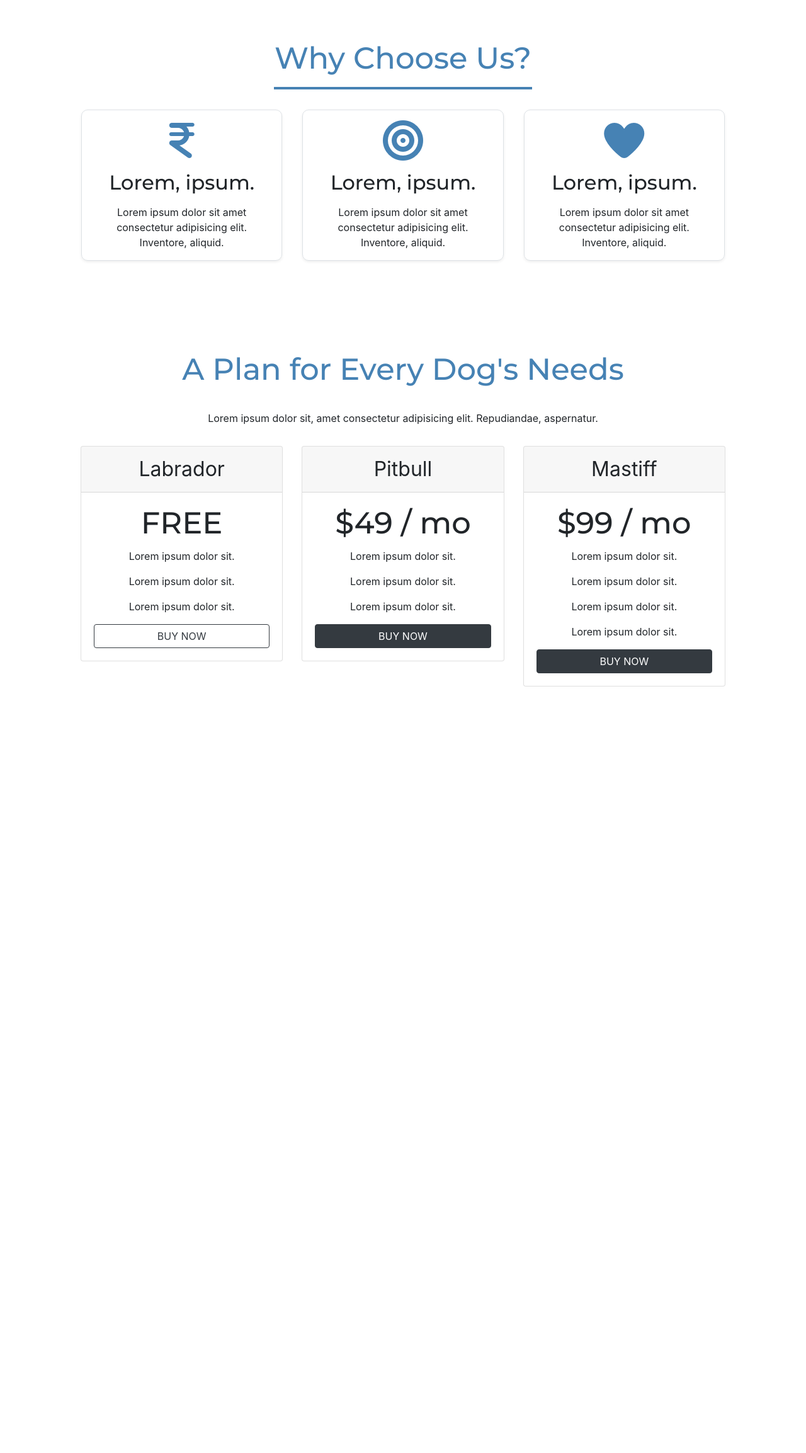
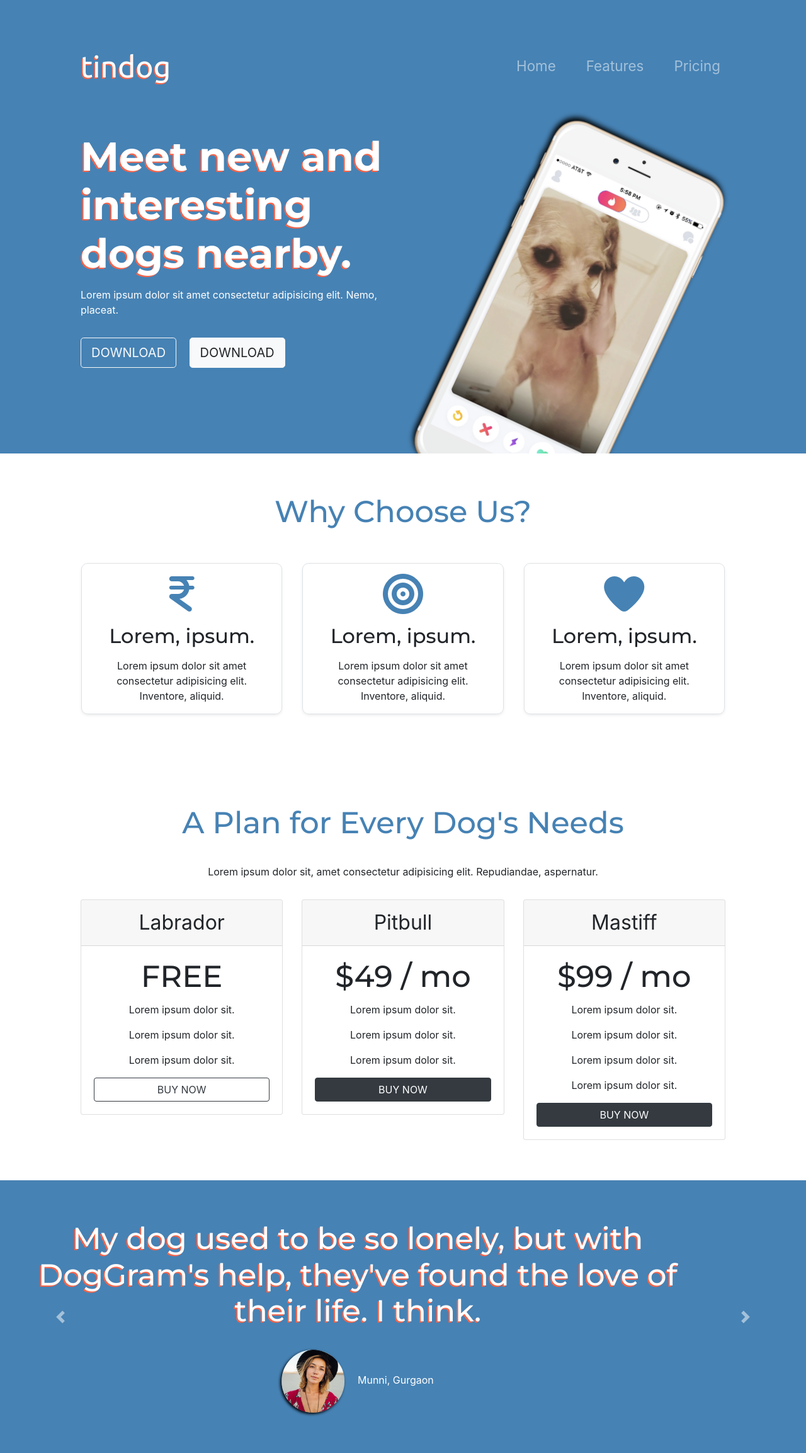
Before and after one commit to rohnshrma/dheeraj_web_dev, a plain HTML site: page TINDOG/index.html in a window 1280 px wide. Shown: the whole page at 63% size. Before the commit the page ends 1154 px from the top, so only its background shows below. Drawn offline with nearby package versions, Linux system fonts and the light colour scheme.

Commit message:
Add header section, image carousel, and responsive styles for TINDOG

```diff
--- a/TINDOG/index.html
+++ b/TINDOG/index.html
@@ -21,6 +21,54 @@
     <link rel="stylesheet" href="style.css" />
   </head>
   <body>
+    <div id="header">
+      <nav class="p-0 navbar navbar-expand-lg navbar-dark">
+        <a class="navbar-brand" href="#">tindog</a>
+        <button
+          class="navbar-toggler"
+          type="button"
+          data-toggle="collapse"
+          data-target="#navbarNav"
+          aria-controls="navbarNav"
+          aria-expanded="false"
+          aria-label="Toggle navigation"
+        >
+          <span class="navbar-toggler-icon"></span>
+        </button>
+        <div class="collapse navbar-collapse" id="navbarNav">
+          <ul class="navbar-nav ml-auto">
+            <li class="nav-item">
+              <a class="nav-link" href="#">Home </a>
+            </li>
+            <li class="nav-item">
+              <a class="nav-link" href="#">Features</a>
+            </li>
+            <li class="nav-item">
+              <a class="nav-link" href="#">Pricing</a>
+            </li>
+          </ul>
+        </div>
+      </nav>
+      <div id="main">
+        <div class="row">
+          <div class="col-lg-6 content-bx">
+            <h1>Meet new and interesting dogs nearby.</h1>
+            <p>
+              Lorem ipsum dolor sit amet consectetur adipisicing elit. Nemo,
+              placeat.
+            </p>
+            <button class="btn btn-lg btn-outline-light mt-3 mr-3">
+              DOWNLOAD
+            </button>
+            <button class="btn btn-lg btn-light mt-3">DOWNLOAD</button>
+          </div>
+          <div class="col-lg-6 img-bx">
+            <img src="./images/iphone6.png" alt="iphone 6" />
+          </div>
+        </div>
+      </div>
+    </div>
+
     <div id="features" class="wrapper">
       <h2 class="level-2">Why Choose Us?</h2>
       <hr class="underline" />
@@ -61,7 +109,7 @@
         aspernatur.
       </p>
       <div class="row">
-        <div class="col">
+        <div class="col-lg-4">
           <div class="card">
             <div class="card-header">Labrador</div>
             <div class="card-body">
@@ -73,7 +121,7 @@
             </div>
           </div>
         </div>
-        <div class="col">
+        <div class="col-lg-4">
           <div class="card">
             <div class="card-header">Pitbull</div>
             <div class="card-body">
@@ -85,7 +133,7 @@
             </div>
           </div>
         </div>
-        <div class="col">
+        <div class="col-lg-4">
           <div class="card">
             <div class="card-header">Mastiff</div>
             <div class="card-body">
@@ -100,5 +148,63 @@
         </div>
       </div>
     </div>
+
+    <div id="reviews">
+      <div
+        id="carouselExampleControls"
+        class="carousel slide"
+        data-ride="carousel"
+      >
+        <div class="carousel-inner">
+          <div class="carousel-item active">
+            <h3>
+              My dog used to be so lonely, but with DogGram's help, they've
+              found the love of their life. I think.
+            </h3>
+            <img src="./images/lady-img.jpg" alt="lady-img" />
+            <span>Munni, Gurgaon</span>
+          </div>
+          <div class="carousel-item">
+            <h3>
+              I no longer have to sniff other dogs for love. I've found the
+              hottest Corgi on DogGram. Woof Woof !.
+            </h3>
+            <img src="./images/dog-img.jpg" alt="doggy-img" />
+            <span>Tuffy, Gurgaon</span>
+          </div>
+        </div>
+        <a
+          class="carousel-control-prev"
+          href="#carouselExampleControls"
+          role="button"
+          data-slide="prev"
+        >
+          <span class="carousel-control-prev-icon" aria-hidden="true"></span>
+          <span class="sr-only">Previous</span>
+        </a>
+        <a
+          class="carousel-control-next"
+          href="#carouselExampleControls"
+          role="button"
+          data-slide="next"
+        >
+          <span class="carousel-control-next-icon" aria-hidden="true"></span>
+          <span class="sr-only">Next</span>
+        </a>
+      </div>
+    </div>
+
+    <!-- bs js -->
+
+    <script
+      src="https://code.jquery.com/jquery-3.5.1.slim.min.js"
+      integrity="sha384-DfXdz2htPH0lsSSs5nCTpuj/zy4C+OGpamoFVy38MVBnE+IbbVYUew+OrCXaRkfj"
+      crossorigin="anonymous"
+    ></script>
+    <script
+      src="https://cdn.jsdelivr.net/npm/bootstrap@4.5.3/dist/js/bootstrap.bundle.min.js"
+      integrity="sha384-ho+j7jyWK8fNQe+A12Hb8AhRq26LrZ/JpcUGGOn+Y7RsweNrtN/tE3MoK7ZeZDyx"
+      crossorigin="anonymous"
+    ></script>
   </body>
 </html>
--- a/TINDOG/style.css
+++ b/TINDOG/style.css
@@ -45,6 +45,41 @@ div:hover .underline {
   padding: 4rem 8rem;
 }
 
+#header {
+  color: #fff;
+  height: 90vh;
+  background-color: steelblue;
+  padding: 4rem 8rem 0;
+  overflow: hidden;
+}
+#header #main {
+  margin-top: 4rem;
+}
+#header #main .img-bx img {
+  width: 60%;
+  position: relative;
+  left: 100px;
+  filter: drop-shadow(-4px -4px 4px #000);
+  transform: rotate(25deg);
+}
+#header #main .content-bx h1 {
+  font-size: 4rem;
+  font-weight: 700;
+  text-shadow: -2px 2px 0 tomato;
+}
+#header nav .navbar-brand {
+  font-size: 3rem;
+  font-family: Ubuntu;
+  text-shadow: -1.5px 1.5px 0 tomato;
+}
+#header nav li {
+  margin-left: 1rem;
+}
+#header nav li a {
+  margin-left: 1rem;
+  font-size: 1.4rem;
+}
+
 #features .row .col {
   border-radius: 10px !important;
   margin: 1rem;
@@ -69,3 +104,57 @@ div:hover .underline {
   font-size: 3rem;
   font-weight: 500;
 }
+
+#reviews {
+  background-color: steelblue;
+  color: #fff;
+}
+#reviews h3 {
+  font-size: 3rem;
+  margin-bottom: 2rem;
+  text-shadow: -2px 2px 0 tomato;
+}
+
+#reviews .carousel-item {
+  padding: 4rem 8rem;
+  text-align: center;
+}
+
+#reviews img {
+  width: 100px;
+  height: 100px;
+  border-radius: 50%;
+  margin-right: 1rem;
+  box-shadow: -2px 2px 4px #000;
+}
+
+@media (max-width: 768px) {
+  .wrapper {
+    padding: 2rem;
+  }
+
+  #header {
+    text-align: center;
+    padding: 2rem;
+    height: auto;
+  }
+  #header #main .img-bx {
+    margin-top: 4rem;
+  }
+  #header #main .img-bx img {
+    transform: rotate(0);
+    position: static;
+  }
+
+  #pricing .row .col-lg-4 {
+    margin-bottom: 2rem;
+  }
+
+  #reviews .carousel-item {
+    padding: 2rem;
+  }
+  #reviews .carousel-control-prev,
+  #reviews .carousel-control-next {
+    display: none;
+  }
+}
```
Also changed, not shown: TINDOG/images/dog-img.jpg (renamed from TINDOG/images/dog-img.jpg.jpeg), TINDOG/images/lady-img.jpg (renamed from TINDOG/images/lady-img.jpg.jpeg), 1 other file.
